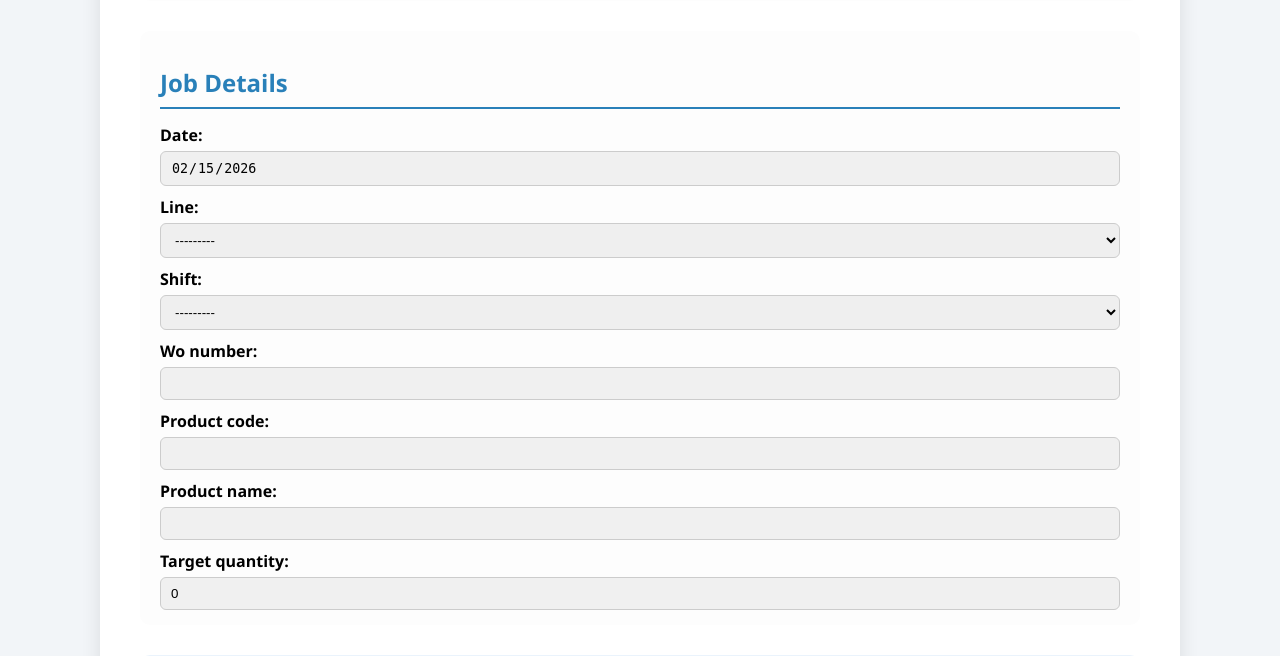
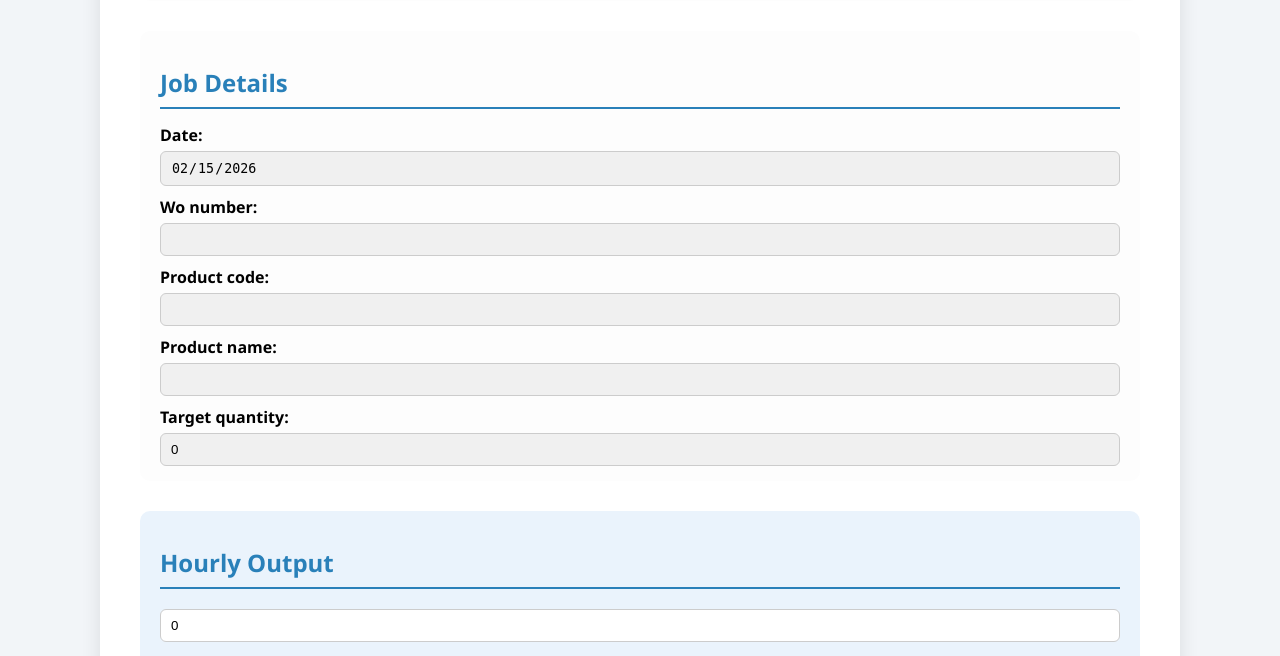
Before and after one commit to Akula404/jobcard_factory.io, a Django app: page /jobcard/create/ in a window 1280 px wide. Shown: the part 419-1075 px from the top of the page. Run offline with Django 5.2, Linux system fonts and the light colour scheme; data that the repository does not hold is empty.

Commit message:
Enhance job card form with hidden fields and total calc
Added hidden input fields for line and shift in the job card form. Updated total calculation logic for hours input.

```diff
--- a/jobcard/templates/jobcard_form.html
+++ b/jobcard/templates/jobcard_form.html
@@ -4,6 +4,7 @@
 <head>
 <meta charset="UTF-8">
 <title>Filling & Packing Job Card</title>
+
 <style>
 body { font-family: 'Segoe UI', Tahoma, Geneva, Verdana, sans-serif; background: #f2f5f8; margin:0; padding:0; }
 h1 { text-align:center; margin-top:30px; color:#34495e; }
@@ -62,12 +63,15 @@ textarea { min-height:60px; }
 </div>
 
 
+<!-- Hidden fields sent in POST -->
+<input type="hidden" name="line" id="id_line">
+<input type="hidden" name="shift" id="id_shift">
+
+
 <!-- Job Details -->
 <div class="section job-details">
 <h2>Job Details</h2>
 {{ form.date.label_tag }} {{ form.date }}
-{{ form.line.label_tag }} {{ form.line }}
-{{ form.shift.label_tag }} {{ form.shift }}
 {{ form.wo_number.label_tag }} {{ form.wo_number }}
 {{ form.product_code.label_tag }} {{ form.product_code }}
 {{ form.product_name.label_tag }} {{ form.product_name }}
@@ -153,14 +157,17 @@ function loadJobcard(){
     });
 }
 
+
 // total calc
 const totalOutputEl = document.getElementById("totalOutput");
 const hours = [...Array(11)].map((_, i) => document.getElementById(`id_hour${i+1}`));
+
 function updateTotal(){
     let total = 0;
     hours.forEach(h => { if(h && h.value) total += parseInt(h.value)||0; });
     totalOutputEl.textContent = total;
 }
+
 hours.forEach(h => { if(h) h.addEventListener("input", updateTotal); });
 updateTotal();
 </script>
```
